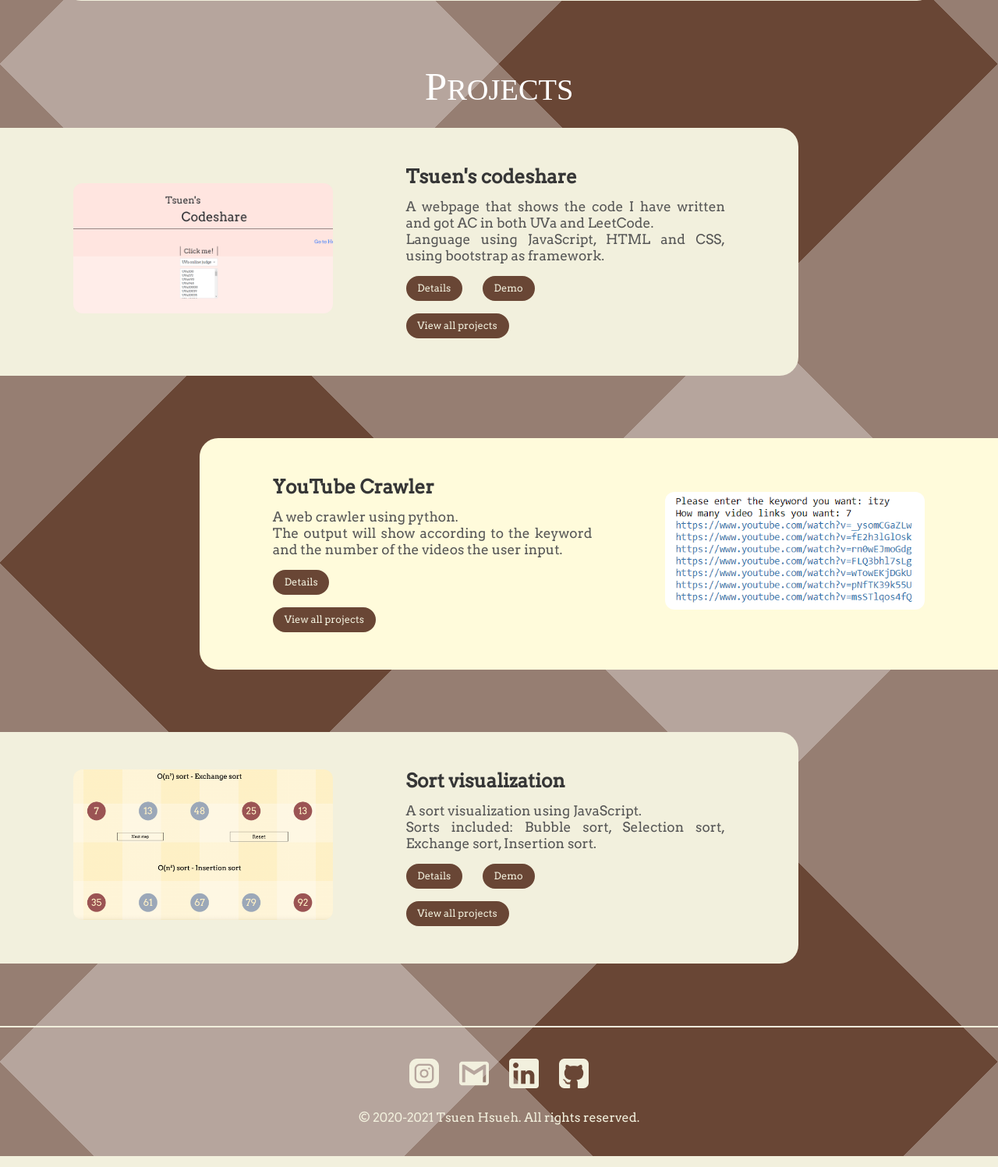
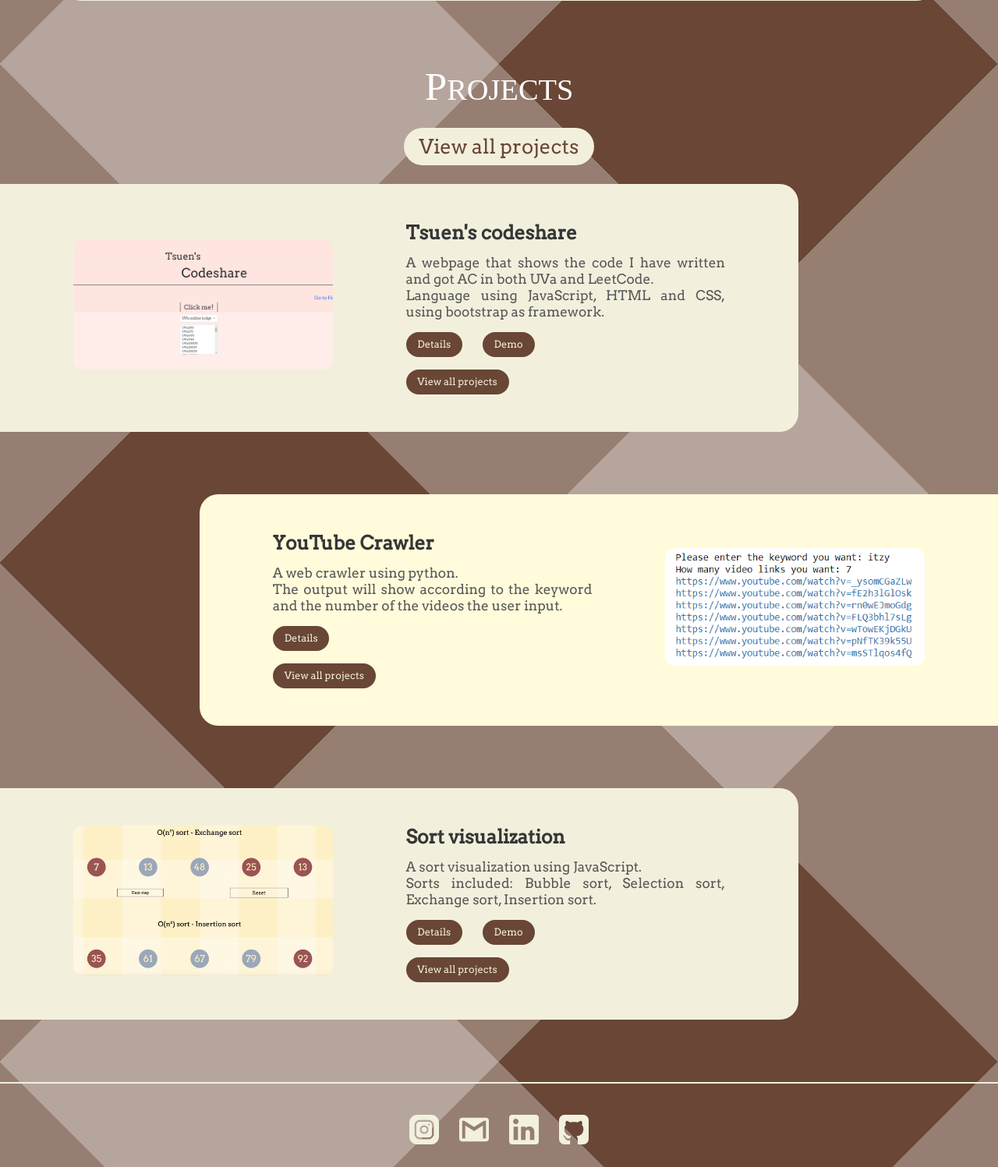
Before and after one commit to michael21910/michael21910.github.io, a PHP site: page / in a window 1280 px wide. Shown: the part 1198-2695 px from the top of the page at 78% size. Run offline with PHP 8.4, Linux system fonts and the light colour scheme; some web fonts are replaced.

Commit message:
add a view all project btn

```diff
--- a/css/pro.css
+++ b/css/pro.css
@@ -10,6 +10,36 @@
 
 .proTitleLoc{
     text-align: center;
+}
+
+.blocks-view-all {
+    width: auto;
+    display: flex;
+    align-items: center;
+    justify-content: center;
+    margin-bottom: 3vh;
+}
+
+.blocks-view-all > div {
+    display: flex;
+    align-items: center;
+    justify-content: center;
+}
+
+.blocks-view-all > a {
+    text-decoration: none;
+    font-size: 2vw;
+    padding: 1vh 1.5vw 1vh 1.5vw;
+    background-color: #f2f0dd;
+    color: #694635;
+    border-radius: 24px;
+    transition: background-color 0.5s, color 0.5s;
+}
+
+.blocks-view-all > a:hover {
+    background-color: #694635;
+    color: #f2f0dd;
+    transition: 0.5s;
 }
 
 .blocks{
@@ -99,6 +129,14 @@
         margin: 0;
     }
 
+    .blocks-view-all > a {
+        text-align: center;
+        transition: background-color 0s, color 0s;
+        color: #694635;
+        background-color: #f2f0dd;
+        font-size: 4vw !important;
+    }
+
     .blocks{
         width: 100vw;
         height: auto;
--- a/index.html
+++ b/index.html
@@ -112,6 +112,11 @@
         <div id="projects">
             <div class="title proTitleLoc">
                 <span style="font-size: 4vw;">P</span>ROJECTS
+            </div>
+            <div class="blocks-view-all">
+                <a href="projects/index.html">
+                    <div>View all projects</div>
+                </a>
             </div>
             <div class="blocks">
                 <a target="_blank" href="code/index.html">
```
